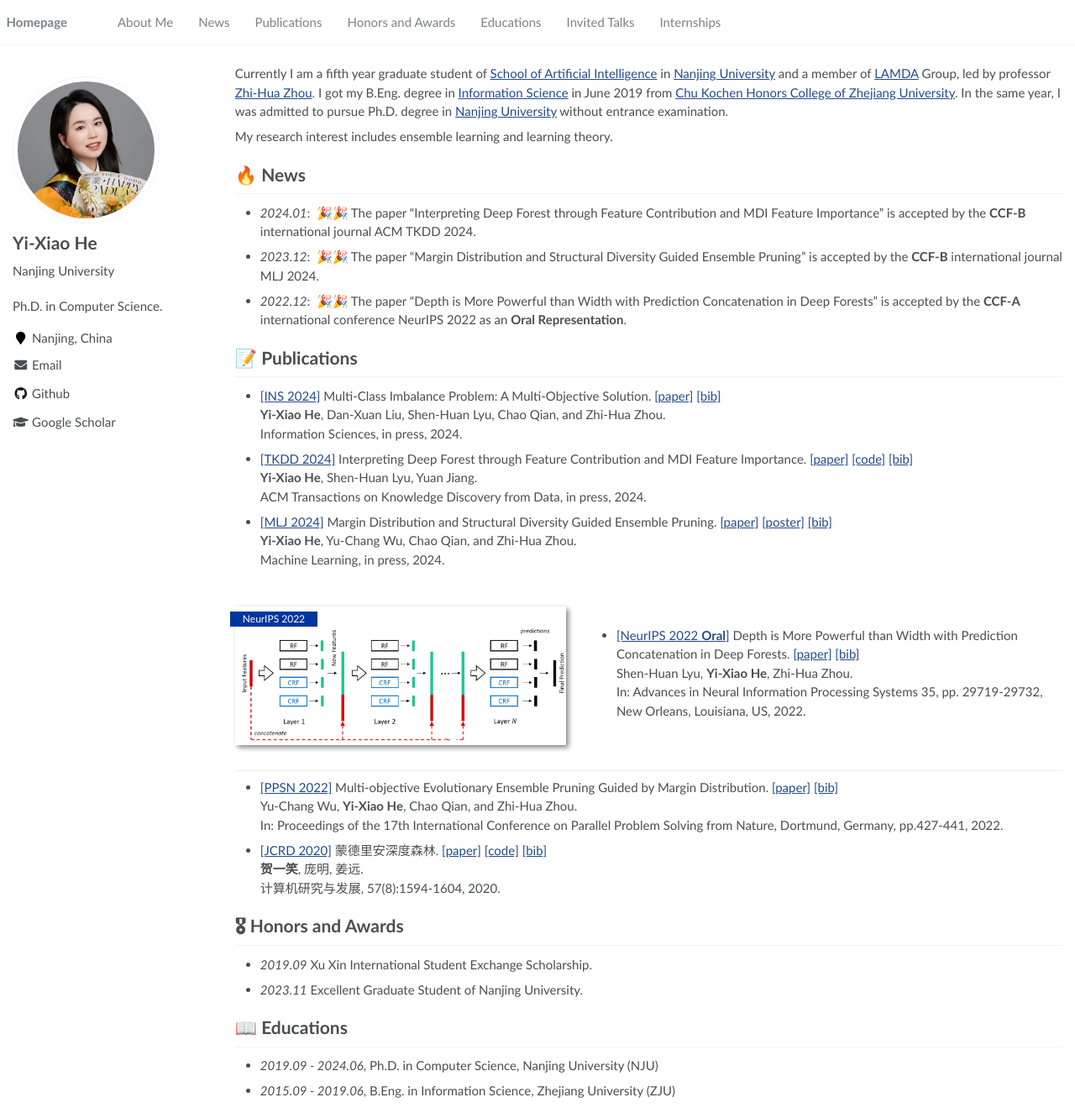
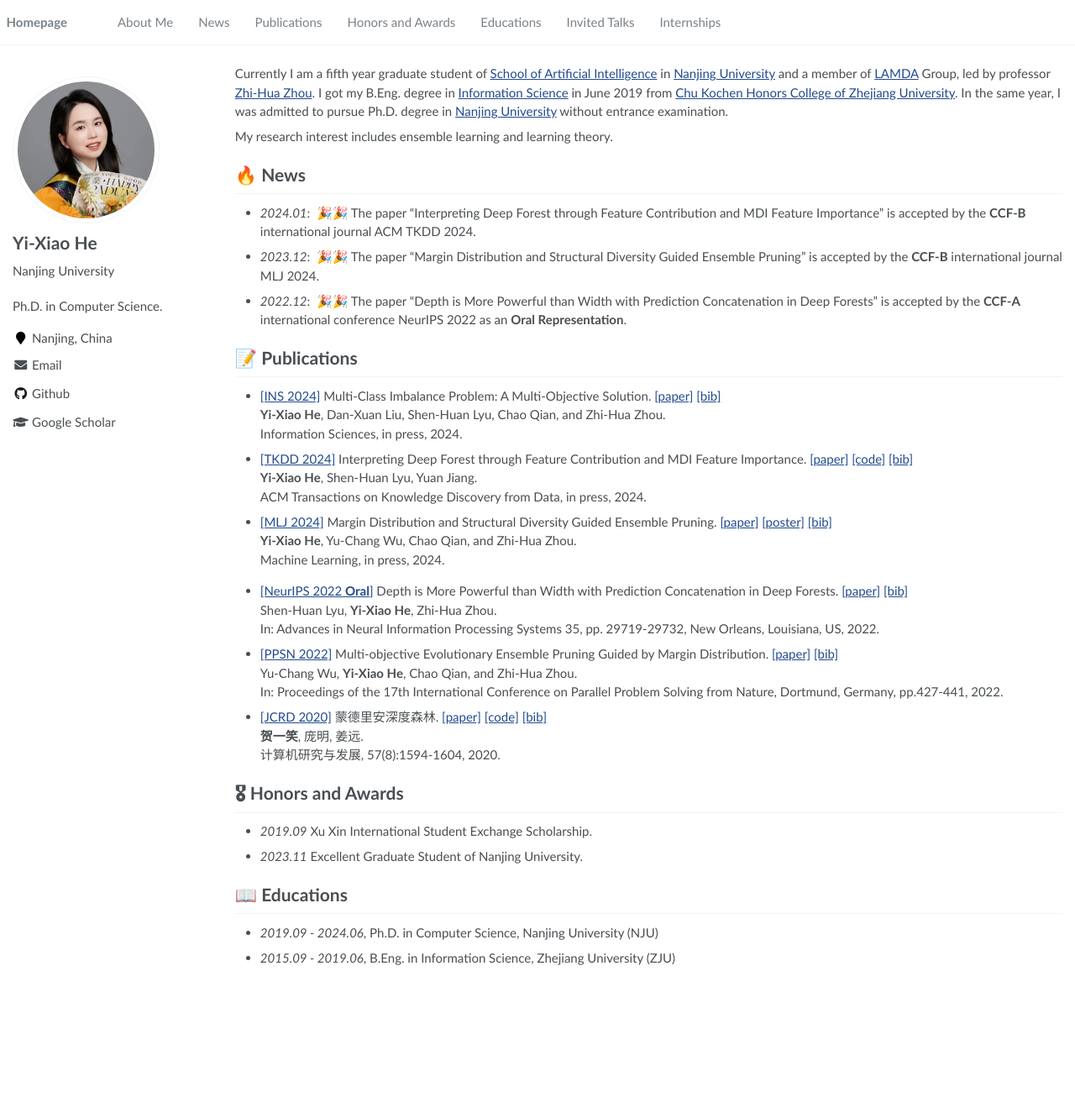
Before and after one commit to heyixiao14/heyixiao14.github.io, a Jekyll site: the page built from _pages/about.md, in a window 1280 px wide and 1325 px high. Shown: the whole window at 84% size. Built offline with Jekyll 4.4.1, drawn with Linux system fonts in a browser that asks for light colours.

Commit message:
Update about.md

```diff
--- a/_pages/about.md
+++ b/_pages/about.md
@@ -41,7 +41,7 @@ ACM Transactions on Knowledge Discovery from Data, in press, 2024.
 **Yi-Xiao He**, Yu-Chang Wu, Chao Qian, and Zhi-Hua Zhou.<br>
 Machine Learning, in press, 2024.
 
-<div class='paper-box'><div class='paper-box-image'><div><div class="badge">NeurIPS 2022</div><img src='images/lyu2022depth.png' alt="sym" width="100%"></div></div>
+<!-- <div class='paper-box'><div class='paper-box-image'><div><div class="badge">NeurIPS 2022</div><img src='images/lyu2022depth.png' alt="sym" width="100%"></div></div>
 <div class='paper-box-text' markdown="1">
 
 - [[NeurIPS 2022 **Oral**]](https://proceedings.neurips.cc/paper_files/paper/2022/file/c017e92288b5056c578bb6b0b69d9e76-Paper-Conference.pdf) Depth is More Powerful than Width with Prediction Concatenation in Deep Forests. [[paper]](papers/lyu2022depth.pdf) [[bib]](papers/lyu2022depth.html) <br>
@@ -49,7 +49,11 @@ Shen-Huan Lyu, **Yi-Xiao He**, Zhi-Hua Zhou.<br>
 In: Advances in Neural Information Processing Systems 35, pp. 29719-29732, New Orleans, Louisiana, US, 2022.
 
 </div>
-</div>
+</div> -->
+
+- [[NeurIPS 2022 **Oral**]](https://proceedings.neurips.cc/paper_files/paper/2022/file/c017e92288b5056c578bb6b0b69d9e76-Paper-Conference.pdf) Depth is More Powerful than Width with Prediction Concatenation in Deep Forests. [[paper]](papers/lyu2022depth.pdf) [[bib]](papers/lyu2022depth.html) <br>
+Shen-Huan Lyu, **Yi-Xiao He**, Zhi-Hua Zhou.<br>
+In: Advances in Neural Information Processing Systems 35, pp. 29719-29732, New Orleans, Louisiana, US, 2022.
 
 - [[PPSN 2022]](https://link.springer.com/chapter/10.1007/978-3-031-14714-2_30) Multi-objective Evolutionary Ensemble Pruning Guided by Margin Distribution. [[paper]](papers/wu2022multi.pdf) [[bib]](papers/wu2022multi.html)<br>
 Yu-Chang Wu, **Yi-Xiao He**, Chao Qian, and Zhi-Hua Zhou.<br>
```
